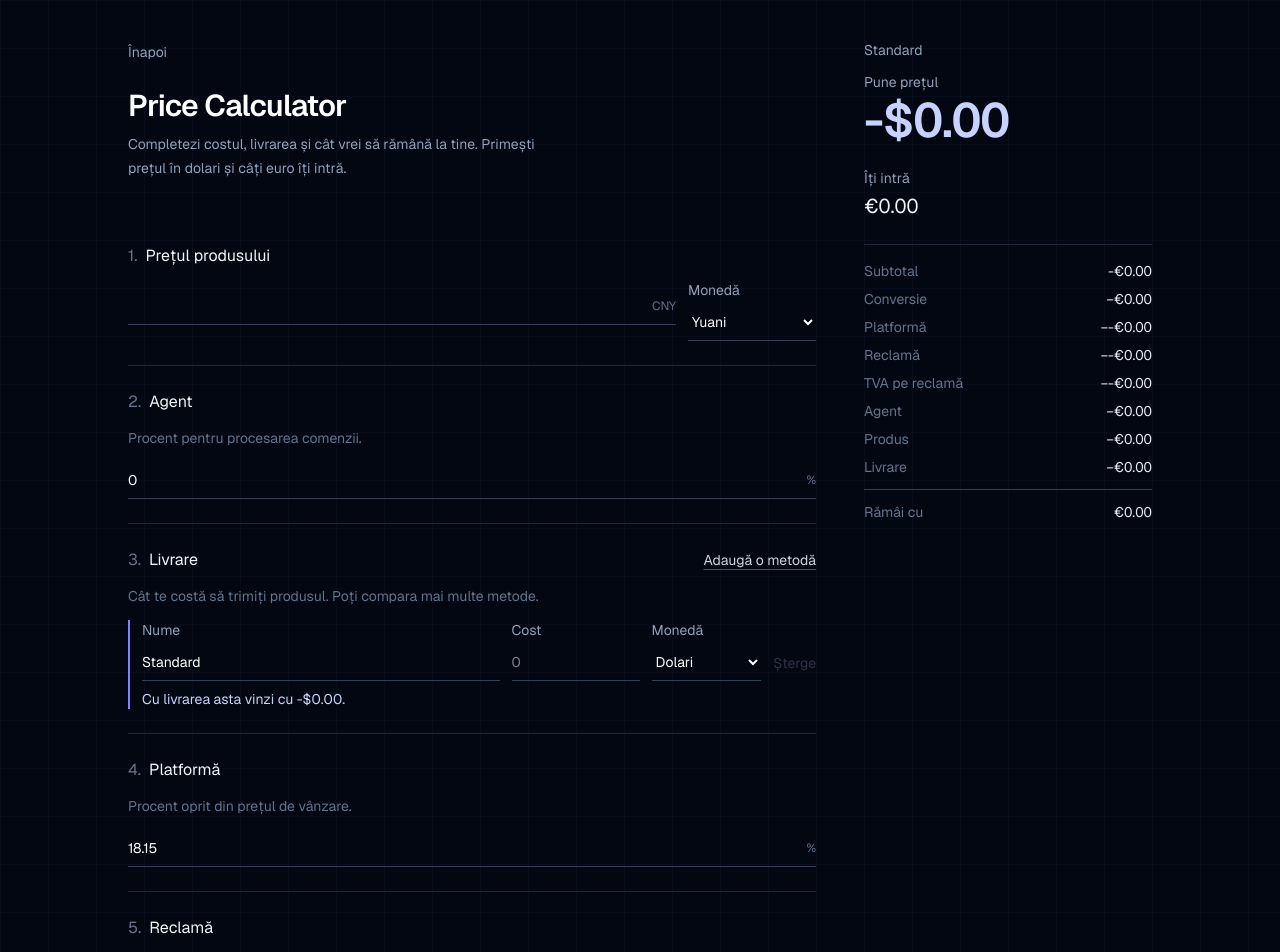
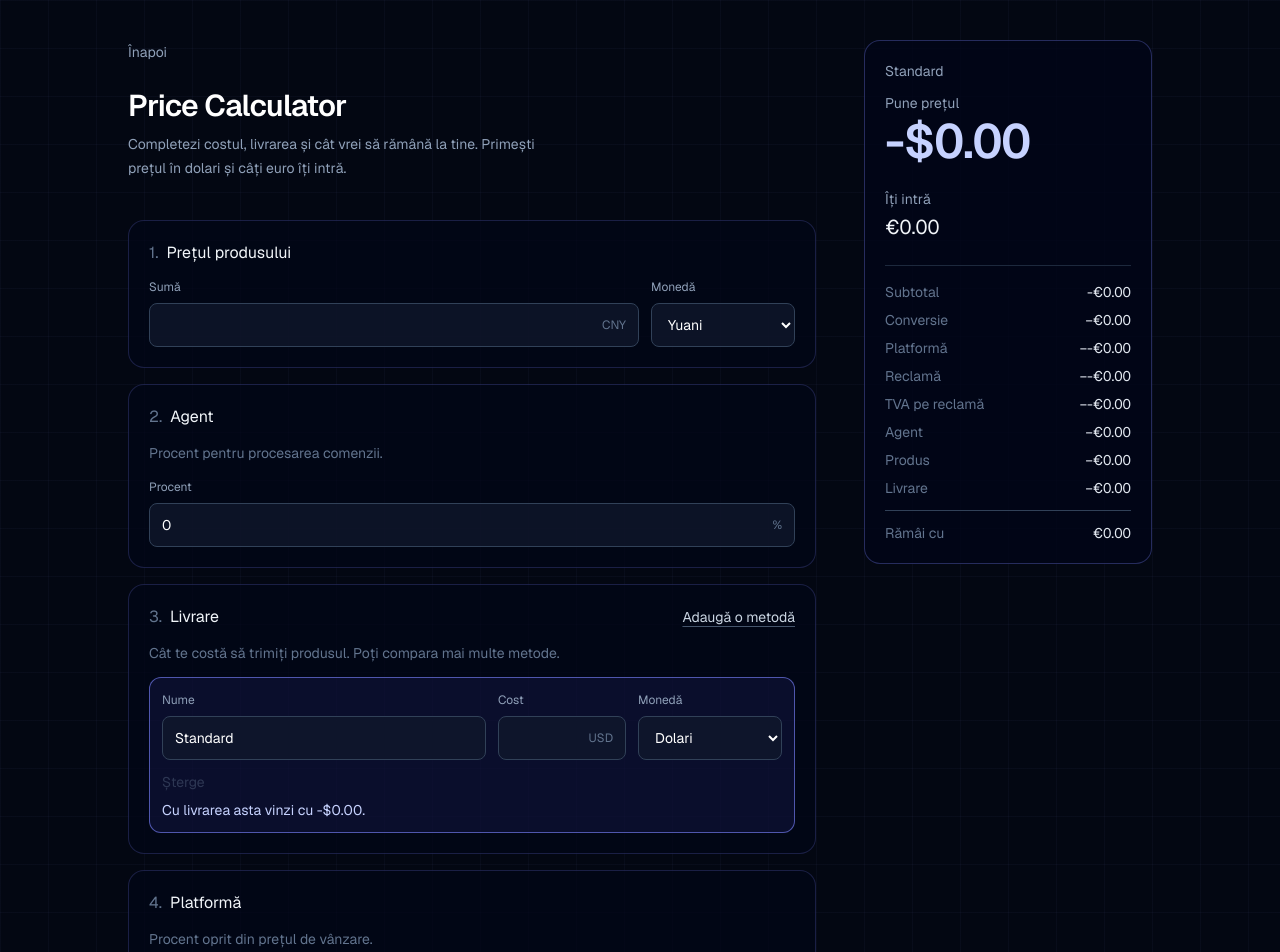
Before and after one commit to webcutitaru/space_cutitaru, a Next.js app: page /price-calculator in a window 1280 px wide. Shown: the top 952 px of the page. Built offline with nearby package versions, Linux system fonts and the light colour scheme; no server answers.

Commit message:
Put the price calculator fields back in cards and align them.
Amount and currency now share one control height so the currency no longer sits on a different line.

Co-authored-by: Cursor <cursoragent@cursor.com>

```diff
--- a/components/price-calculator/PriceCalculatorApp.tsx
+++ b/components/price-calculator/PriceCalculatorApp.tsx
@@ -258,10 +258,11 @@ export function PriceCalculatorApp() {
             prețul în dolari și câți euro îți intră.
           </p>
 
-          <ol className="mt-10">
+          <ol className="mt-10 space-y-4">
             <Step n={1} title="Prețul produsului">
-              <div className="grid grid-cols-[minmax(0,1fr)_8rem] gap-3">
+              <div className="grid items-end gap-3 sm:grid-cols-[minmax(0,1fr)_9rem]">
                 <Field
+                  label="Sumă"
                   suffix={draft.productCurrency}
                   value={draft.product}
                   onChange={(product) => patch({ product })}
@@ -275,6 +276,7 @@ export function PriceCalculatorApp() {
 
             <Step n={2} title="Agent" note="Procent pentru procesarea comenzii.">
               <Field
+                label="Procent"
                 suffix="%"
                 value={draft.agentPercent}
                 onChange={(agentPercent) => patch({ agentPercent })}
@@ -303,40 +305,35 @@ export function PriceCalculatorApp() {
                   return (
                     <li
                       key={method.id}
-                      className={`border-l-2 pl-3 ${active ? "border-indigo-400" : "border-slate-800"}`}
+                      className={`rounded-xl border p-3 ${
+                        active
+                          ? "border-indigo-400/60 bg-indigo-500/10"
+                          : "border-slate-800"
+                      }`}
                     >
-                      <div className="flex flex-col gap-3 sm:flex-row sm:items-end">
-                        <label className="block flex-1 text-sm text-slate-400">
-                          Nume
-                          <input
-                            value={method.name}
-                            onChange={(event) =>
-                              updateMethod(method.id, { name: event.target.value })
-                            }
-                            className="mt-1 w-full border-b border-slate-700 bg-transparent py-2 text-sm text-white outline-none focus:border-slate-300"
-                          />
-                        </label>
-                        <label className="block w-full text-sm text-slate-400 sm:w-32">
-                          Cost
-                          <input
-                            inputMode="decimal"
-                            value={method.cost}
-                            onChange={(event) =>
-                              updateMethod(method.id, { cost: event.target.value })
-                            }
-                            placeholder="0"
-                            className="mt-1 w-full border-b border-slate-700 bg-transparent py-2 text-sm text-white outline-none focus:border-slate-300"
-                          />
-                        </label>
+                      <div className="grid items-end gap-3 sm:grid-cols-[minmax(0,1.4fr)_8rem_9rem]">
+                        <TextField
+                          label="Nume"
+                          value={method.name}
+                          onChange={(name) => updateMethod(method.id, { name })}
+                        />
+                        <Field
+                          label="Cost"
+                          suffix={method.currency}
+                          value={method.cost}
+                          onChange={(cost) => updateMethod(method.id, { cost })}
+                        />
                         <CurrencySelect
                           value={method.currency}
                           onChange={(currency) => updateMethod(method.id, { currency })}
                         />
+                      </div>
+                      <div className="mt-3 flex gap-4">
                         {draft.methods.length > 1 && (
                           <button
                             type="button"
                             onClick={() => patch({ selectedId: method.id })}
-                            className={`py-2 text-sm ${active ? "text-indigo-300" : "text-slate-400 hover:text-white"}`}
+                            className={`text-sm ${active ? "text-indigo-300" : "text-slate-400 hover:text-white"}`}
                           >
                             {active ? "Aleasă" : "Alege"}
                           </button>
@@ -345,7 +342,7 @@ export function PriceCalculatorApp() {
                           type="button"
                           onClick={() => removeMethod(method.id)}
                           disabled={draft.methods.length === 1}
-                          className="py-2 text-sm text-slate-500 hover:text-slate-300 disabled:opacity-40"
+                          className="text-sm text-slate-500 hover:text-slate-300 disabled:opacity-40"
                         >
                           Șterge
                         </button>
@@ -363,6 +360,7 @@ export function PriceCalculatorApp() {
 
             <Step n={4} title="Platformă" note="Procent oprit din prețul de vânzare.">
               <Field
+                label="Procent"
                 suffix="%"
                 value={draft.platformPercent}
                 onChange={(platformPercent) => patch({ platformPercent })}
@@ -385,7 +383,7 @@ export function PriceCalculatorApp() {
                 </ModeButton>
               </div>
               {draft.adMode === "percent" ? (
-                <div className="mt-4 grid gap-4 sm:grid-cols-2">
+                <div className="mt-4 grid items-end gap-4 sm:grid-cols-2">
                   <Field
                     label="Procent"
                     hint="din prețul de vânzare"
@@ -401,7 +399,7 @@ export function PriceCalculatorApp() {
                   />
                 </div>
               ) : (
-                <div className="mt-4 grid gap-4 sm:grid-cols-2">
+                <div className="mt-4 grid items-end gap-4 sm:grid-cols-2">
                   <Field
                     label="Sumă pe zi"
                     suffix="USD"
@@ -421,6 +419,7 @@ export function PriceCalculatorApp() {
 
             <Step n={6} title="Cât vrei să rămână la tine" note="După toate costurile, în euro.">
               <Field
+                label="Sumă"
                 suffix="EUR"
                 value={draft.profit}
                 onChange={(profit) => patch({ profit })}
@@ -428,10 +427,10 @@ export function PriceCalculatorApp() {
             </Step>
           </ol>
 
-          <section className="mt-10 border-t border-slate-800 pt-6">
+          <section className="mt-4 rounded-2xl border border-indigo-400/20 bg-slate-950/70 p-5">
             <h2 className="text-base text-slate-300">Cursuri</h2>
             <p className="mt-1 text-sm text-slate-500">{rateNote}</p>
-            <div className="mt-4 grid gap-4 sm:grid-cols-2">
+            <div className="mt-4 grid items-end gap-4 sm:grid-cols-2">
               <Field
                 label="Câți yuani face un dolar"
                 suffix="CNY"
@@ -457,7 +456,7 @@ export function PriceCalculatorApp() {
           </section>
         </div>
 
-        <aside className="lg:sticky lg:top-8">
+        <aside className="rounded-2xl border border-indigo-400/30 bg-slate-950/80 p-5 lg:sticky lg:top-8">
           <p className="text-sm text-slate-400">{selected?.name || "Preț"}</p>
           <h2 className="mt-3 text-sm text-slate-400">Pune prețul</h2>
           <p className="mt-1 text-5xl font-semibold tracking-tight text-indigo-200 tabular-nums">
@@ -512,7 +511,7 @@ function Step({
   children: ReactNode;
 }) {
   return (
-    <li className="border-t border-slate-800 py-6 first:border-t-0">
+    <li className="rounded-2xl border border-indigo-400/20 bg-slate-950/70 p-5">
       <div className="mb-3 flex items-baseline justify-between gap-4">
         <h2 className="text-base text-slate-100">
           <span className="mr-2 text-slate-500">{n}.</span>
@@ -540,18 +539,41 @@ function Field({
   onChange: (value: string) => void;
 }) {
   return (
-    <label className="block text-sm text-slate-300">
-      {label}
-      {hint && <span className="mt-0.5 block text-xs text-slate-500">{hint}</span>}
-      <span className="mt-2 flex border-b border-slate-700 focus-within:border-slate-300">
+    <label className="block min-w-0">
+      <span className="mb-1.5 block h-5 truncate text-xs leading-5 text-slate-400">
+        {label ?? "\u00a0"}
+        {hint ? <span className="text-slate-500"> · {hint}</span> : null}
+      </span>
+      <span className="flex h-11 items-center rounded-lg border border-slate-700 bg-slate-900/80 px-3 focus-within:border-indigo-400/60">
         <input
           inputMode="decimal"
           value={value}
           onChange={(event) => onChange(event.target.value)}
-          className="w-full bg-transparent py-2 text-sm text-white outline-none"
+          className="h-full w-full bg-transparent text-sm text-white outline-none"
         />
-        <span className="flex items-center pl-3 text-xs text-slate-500">{suffix}</span>
+        <span className="shrink-0 pl-3 text-xs leading-none text-slate-500">{suffix}</span>
       </span>
+    </label>
+  );
+}
+
+function TextField({
+  label,
+  value,
+  onChange,
+}: {
+  label: string;
+  value: string;
+  onChange: (value: string) => void;
+}) {
+  return (
+    <label className="block min-w-0">
+      <span className="mb-1.5 block h-5 text-xs leading-5 text-slate-400">{label}</span>
+      <input
+        value={value}
+        onChange={(event) => onChange(event.target.value)}
+        className="h-11 w-full rounded-lg border border-slate-700 bg-slate-900/80 px-3 text-sm text-white outline-none focus:border-indigo-400/60"
+      />
     </label>
   );
 }
@@ -564,12 +586,12 @@ function CurrencySelect({
   onChange: (value: MoneyCurrency) => void;
 }) {
   return (
-    <label className="block text-sm text-slate-400">
-      Monedă
+    <label className="block min-w-0">
+      <span className="mb-1.5 block h-5 text-xs leading-5 text-slate-400">Monedă</span>
       <select
         value={value}
         onChange={(event) => onChange(event.target.value as MoneyCurrency)}
-        className="mt-1 w-full border-b border-slate-700 bg-transparent py-2 text-sm text-white outline-none focus:border-slate-300"
+        className="h-11 w-full rounded-lg border border-slate-700 bg-slate-900/80 px-3 text-sm text-white outline-none focus:border-indigo-400/60"
       >
         <option value="USD">Dolari</option>
         <option value="CNY">Yuani</option>
```
